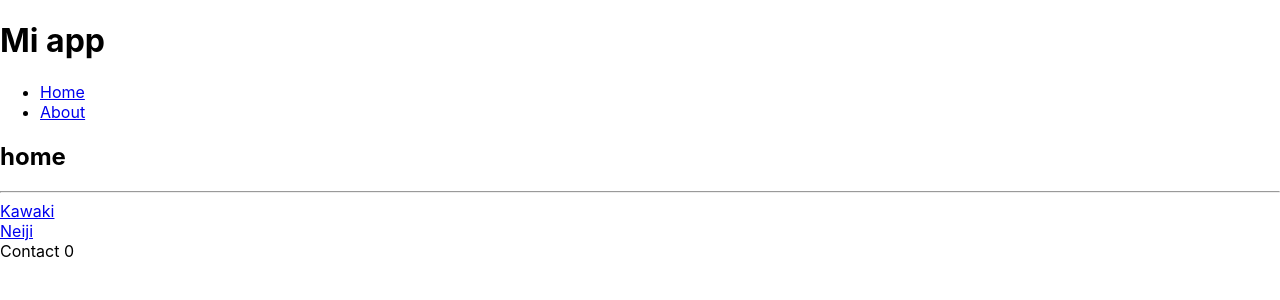
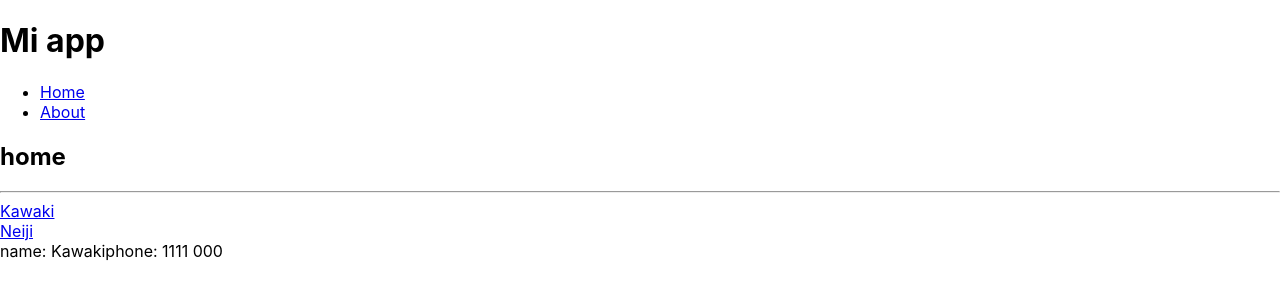
Before and after one commit to adrian1426/ReactJS_React-router-dom6-ejemplo, a React (Create React App) app: page /contacts/0 in a window 1280 px wide. Shown: the top 300 px of the page. Built offline with nearby package versions, Linux system fonts and the light colour scheme.

Commit message:
mostrando en pantalla info de contactos de manera dinamica

```diff
--- a/src/routes/ContactRoute.jsx
+++ b/src/routes/ContactRoute.jsx
@@ -1,11 +1,16 @@
+import { useMemo } from "react";
 import { useParams } from "react-router-dom";
+import { getContactById } from "../data/items";
 
 const ContactRoute = () => {
   const params = useParams();
 
+  const contact = useMemo(() => getContactById(params.contactId), [params.contactId]);
+
   return (
     <div>
-      Contact {params.contactId}
+      <label>name: {contact.name}</label>
+      <label>phone: {contact.telephone}</label>
     </div>
   );
 };
```
